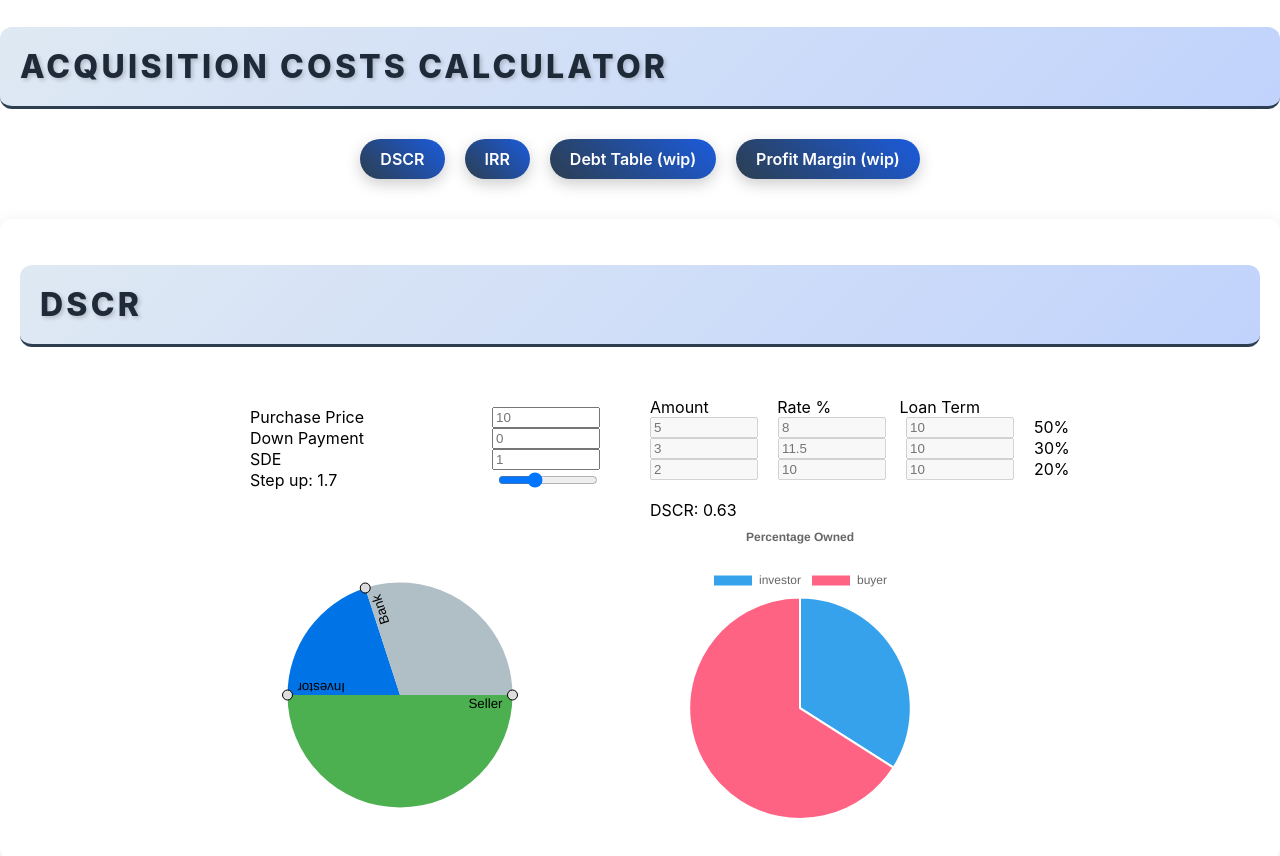
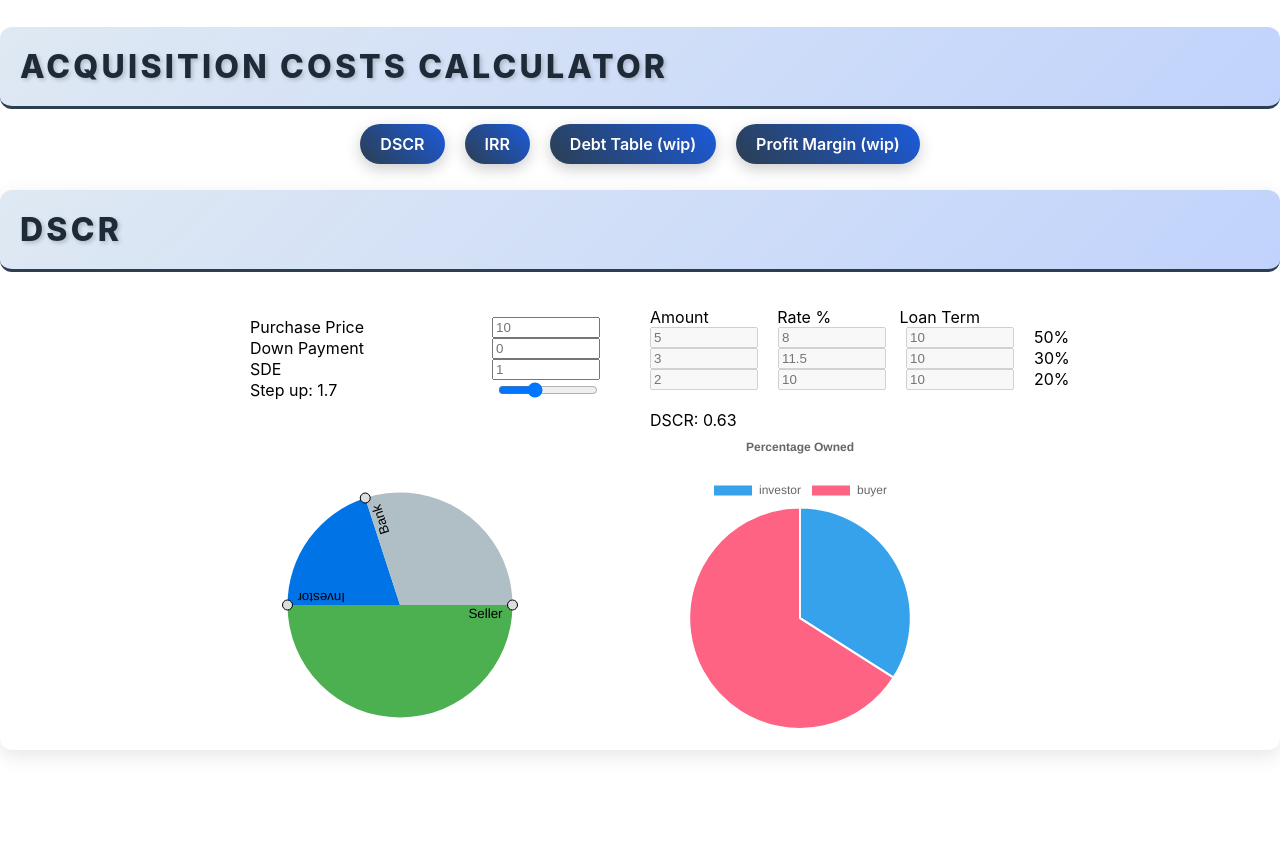
Before and after one commit to TheCoderNamedBridget/AcquisitionCostCalculator, a React (Create React App) app: page / in a window 1280 px wide. Shown: the top 856 px of the page. After the commit the page ends 800 px from the top, so only its background shows below. Built offline with nearby package versions, Linux system fonts and the light colour scheme.

Commit message:
more styling updates

```diff
--- a/src/App.css
+++ b/src/App.css
@@ -18,7 +18,6 @@
   color: #1e2a38;
   text-transform: uppercase;
   padding: 20px;
-  margin-bottom: 30px;
   background: linear-gradient(135deg, #dfe9f3, #c1d3fc);
   border-bottom: 3px solid #2c3e50;
   letter-spacing: 0.1em;
@@ -31,7 +30,6 @@
   display: flex;
   justify-content: center;
   gap: 20px;
-  margin-bottom: 40px;
 }
 
 .nav-link {
@@ -52,8 +50,6 @@
 }
 
 .content {
-  padding: 20px;
-  max-width: 2000px;
   margin: 0 auto;
   background-color: #ffffff;
   border-radius: 12px;
@@ -95,7 +91,6 @@ p {
 }
 
 .button {
-  padding: 12px 24px;
   background: linear-gradient(45deg, #1b5bdc, #2c3e50);
   color: white;
   border: none;
```
